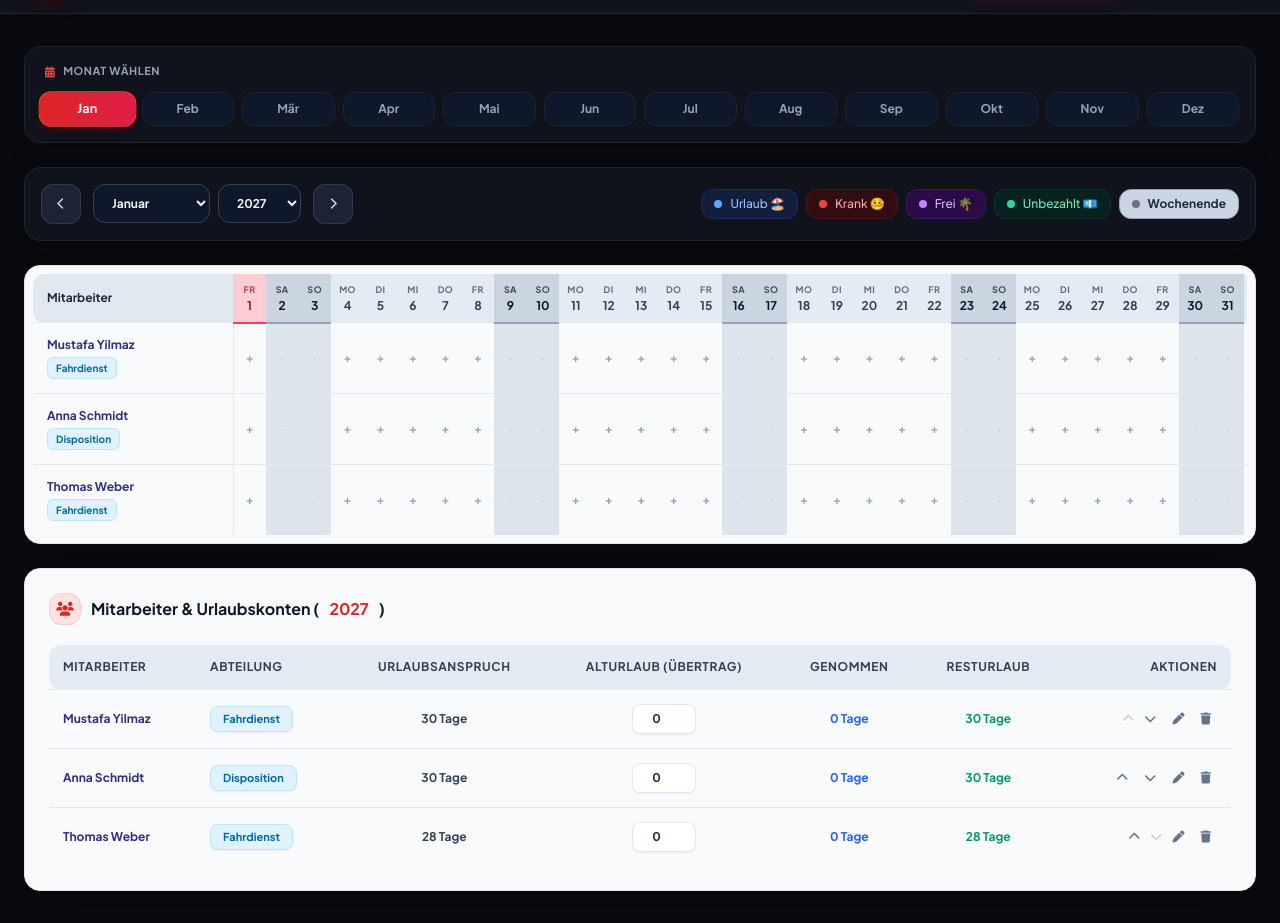
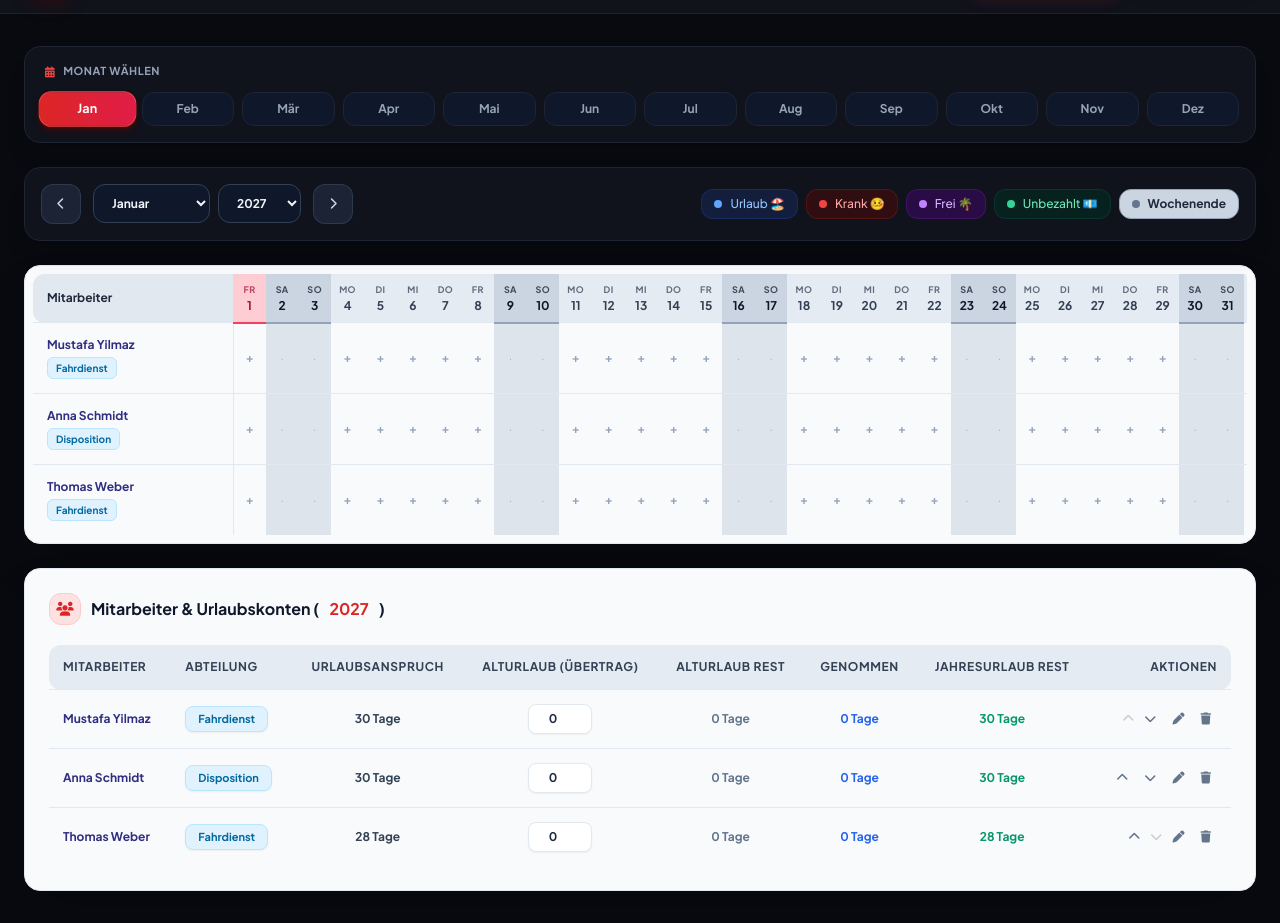
Before and after one commit to Boss050979/urlaubs-app, a website: page public/index.html in a window 1280 px wide. Shown: the part 73-996 px from the top of the page. Drawn offline with nearby package versions, Linux system fonts and the light colour scheme.

Commit message:
index.html

```diff
--- a/public/index.html
+++ b/public/index.html
@@ -141,8 +141,9 @@
                             <th class="p-3.5">Abteilung</th>
                             <th class="p-3.5 text-center">Urlaubsanspruch</th>
                             <th class="p-3.5 text-center">Alturlaub (Übertrag)</th>
+                            <th class="p-3.5 text-center">Alturlaub Rest</th>
                             <th class="p-3.5 text-center">Genommen</th>
-                            <th class="p-3.5 text-center">Resturlaub</th>
+                            <th class="p-3.5 text-center">Jahresurlaub Rest</th>
                             <th class="p-3.5 text-right rounded-r-xl">Aktionen</th>
                         </tr>
                     </thead>
@@ -468,8 +469,11 @@
 
                 if (!emp.carryoverByYear) emp.carryoverByYear = {};
                 let carryover = emp.carryoverByYear[year] || 0;
-                let totalClaim = emp.vacationDays + carryover;
-                let remaining = totalClaim - takenDays;
+                // Verbrauchsreihenfolge: zuerst Alturlaub, danach Jahresurlaub
+                let usedCarryover = Math.min(takenDays, carryover);
+                let remainingCarryover = Math.max(0, carryover - takenDays);
+                let usedCurrentVacation = Math.max(0, takenDays - carryover);
+                let remaining = emp.vacationDays - usedCurrentVacation;
                 const deptStyle = getDeptStyle(emp.dept);
 
                 empTableHTML += `
@@ -482,7 +486,8 @@
                                 onchange="updateCarryover('${emp.id}', this.value)"
                                 class="w-16 bg-white border border-calborder rounded-lg p-1.5 text-center text-xs font-bold text-slate-800 focus:ring-2 focus:ring-red-500 outline-none shadow-sm">
                         </td>
-                        <td class="p-3.5 text-center text-blue-600 font-bold">${takenDays} Tage</td>
+                        <td class="p-3.5 text-center font-bold ${remainingCarryover > 0 ? 'text-amber-600' : 'text-slate-500'}">${remainingCarryover} Tage</td>
+                        <td class="p-3.5 text-center text-blue-600 font-bold" title="Davon ${usedCarryover} Tage Alturlaub und ${usedCurrentVacation} Tage Jahresurlaub">${takenDays} Tage</td>
                         <td class="p-3.5 text-center font-bold ${remaining < 0 ? 'text-rose-600' : 'text-emerald-600'}">${remaining} Tage</td>
                         <td class="p-3.5 text-right space-x-0.5 whitespace-nowrap">
                             <button type="button" onclick="moveEmployee(${index}, -1)" ${index === 0 ? 'disabled class="opacity-20 cursor-not-allowed"' : ''} class="text-slate-500 hover:text-slate-900 p-1.5 rounded-lg hover:bg-slate-300/60 transition" title="Nach oben verschieben"><i class="fa-solid fa-chevron-up text-xs"></i></button>
```
